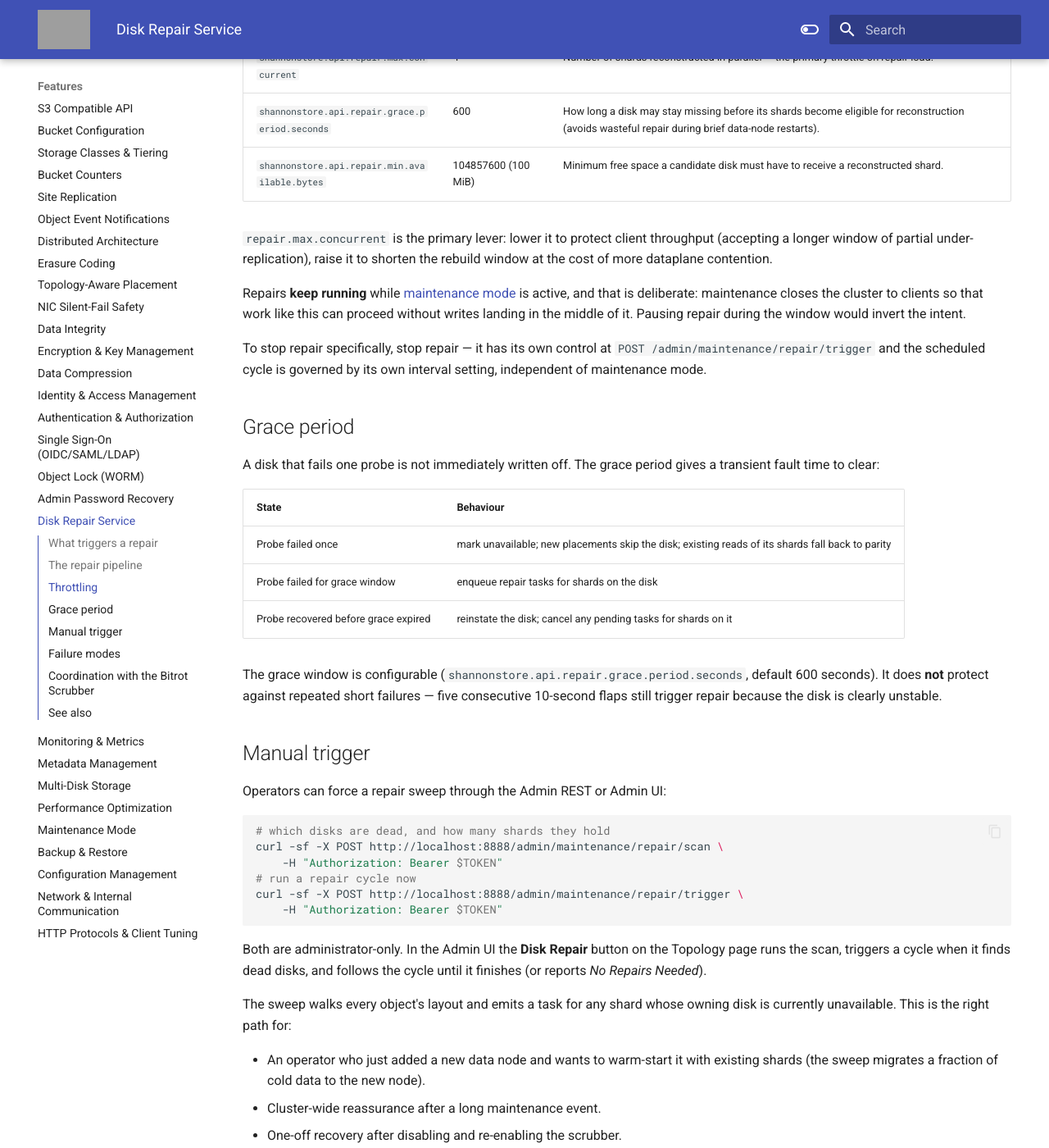
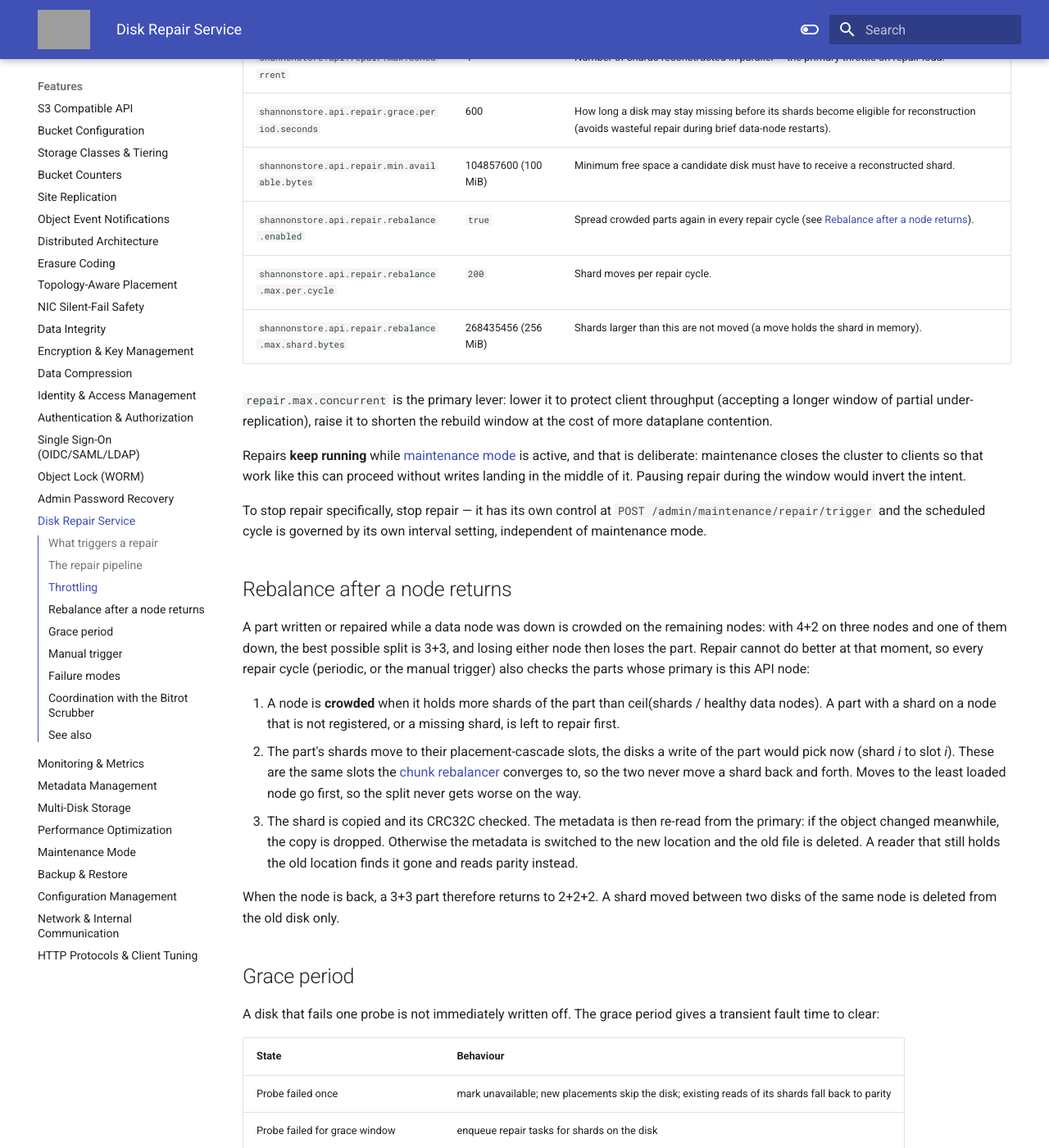
Before and after one commit to cloudcheflabs/shannonstore-docs, an MkDocs documentation site: the page built from docs/features/disk-repair.md, in a window 1280 px wide and 1400 px high, scrolled down 2686 px. Shown: the whole window at 82% size. Built offline with MkDocs 1.6.1 and Material for MkDocs 9.7.7, drawn with Linux system fonts in a browser that asks for light colours; the version menu is left out; grey boxes are pictures that could not be loaded.

Commit message:
docs: repair rebalance converges to placement-cascade slots, stable HRW disk key, MD5 ETag default for encrypted PUTs
Co-Authored-By: Claude Opus 5.5 <noreply@anthropic.com>

```diff
--- a/docs/features/disk-repair.md
+++ b/docs/features/disk-repair.md
@@ -74,12 +74,25 @@ A naive rebuild of a failed multi-terabyte disk would saturate every other disk
 | `shannonstore.api.repair.max.concurrent` | 4 | Number of shards reconstructed in parallel — the primary throttle on repair load. |
 | `shannonstore.api.repair.grace.period.seconds` | 600 | How long a disk may stay missing before its shards become eligible for reconstruction (avoids wasteful repair during brief data-node restarts). |
 | `shannonstore.api.repair.min.available.bytes` | 104857600 (100 MiB) | Minimum free space a candidate disk must have to receive a reconstructed shard. |
+| `shannonstore.api.repair.rebalance.enabled` | `true` | Spread crowded parts again in every repair cycle (see [Rebalance after a node returns](#rebalance-after-a-node-returns)). |
+| `shannonstore.api.repair.rebalance.max.per.cycle` | `200` | Shard moves per repair cycle. |
+| `shannonstore.api.repair.rebalance.max.shard.bytes` | 268435456 (256 MiB) | Shards larger than this are not moved (a move holds the shard in memory). |
 
 `repair.max.concurrent` is the primary lever: lower it to protect client throughput (accepting a longer window of partial under-replication), raise it to shorten the rebuild window at the cost of more dataplane contention.
 
 Repairs **keep running** while [maintenance mode](maintenance.md) is active, and that is deliberate: maintenance closes the cluster to clients so that work like this can proceed without writes landing in the middle of it. Pausing repair during the window would invert the intent.
 
 To stop repair specifically, stop repair — it has its own control at `POST /admin/maintenance/repair/trigger` and the scheduled cycle is governed by its own interval setting, independent of maintenance mode.
+
+## Rebalance after a node returns
+
+A part written or repaired while a data node was down is crowded on the remaining nodes: with 4+2 on three nodes and one of them down, the best possible split is 3+3, and losing either node then loses the part. Repair cannot do better at that moment, so every repair cycle (periodic, or the manual trigger) also checks the parts whose primary is this API node:
+
+1. A node is **crowded** when it holds more shards of the part than ceil(shards / healthy data nodes). A part with a shard on a node that is not registered, or a missing shard, is left to repair first.
+2. The part's shards move to their placement-cascade slots, the disks a write of the part would pick now (shard *i* to slot *i*). These are the same slots the [chunk rebalancer](placement-cascade.md) converges to, so the two never move a shard back and forth. Moves to the least loaded node go first, so the split never gets worse on the way.
+3. The shard is copied and its CRC32C checked. The metadata is then re-read from the primary: if the object changed meanwhile, the copy is dropped. Otherwise the metadata is switched to the new location and the old file is deleted. A reader that still holds the old location finds it gone and reads parity instead.
+
+When the node is back, a 3+3 part therefore returns to 2+2+2. A shard moved between two disks of the same node is deleted from the old disk only.
 
 ## Grace period
 
```
Also changed, not shown: docs/features/configuration.md (+5 -2 lines), docs/features/placement-cascade.md (+1 -1 lines), docs/features/s3-compatible-api.md (+3 -3 lines).
